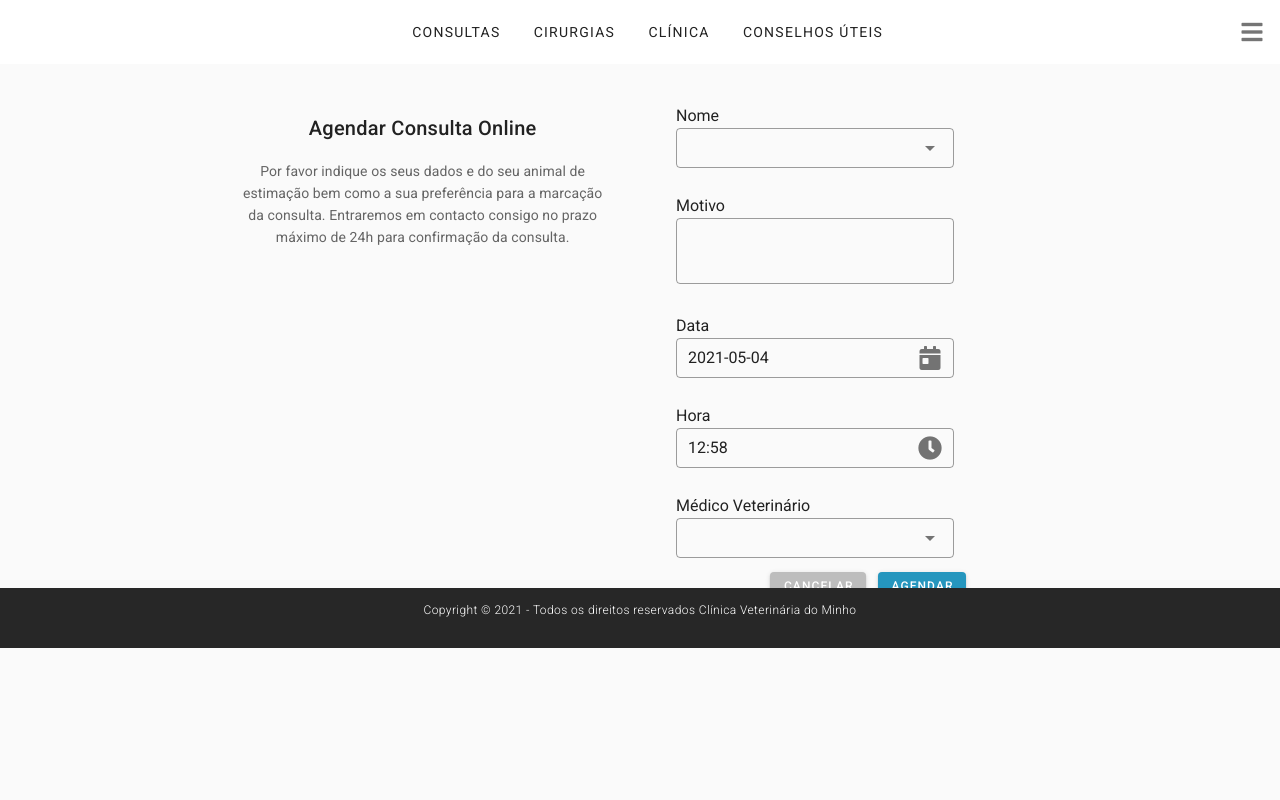
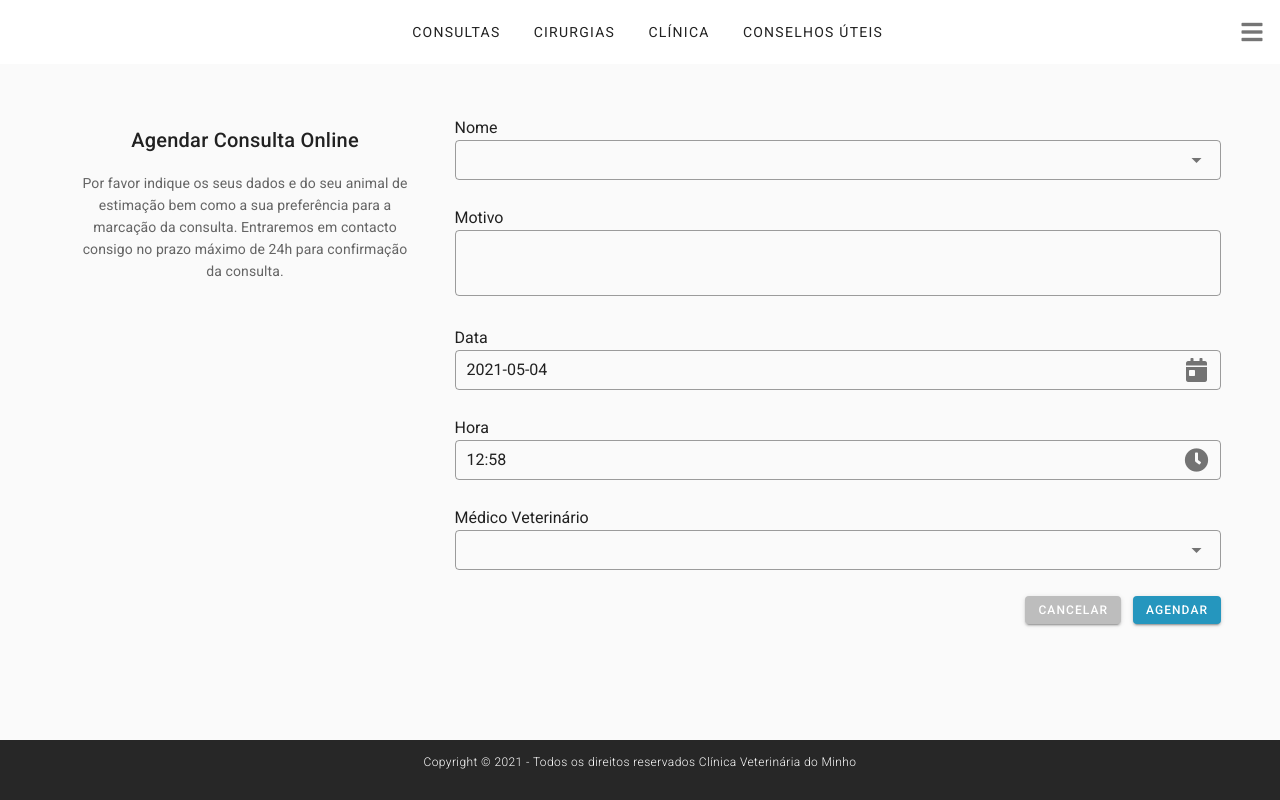
Before and after one commit to 13caroline/vetGest, a Vue app in the folder interface/: page /cliente/agendar/consulta in a window 1280 px wide. Built offline with nearby package versions, Linux system fonts and the light colour scheme.

Commit message:
Adaptando a pagina agendar consulta

```diff
--- a/interface/src/components/Client/AgendarConsulta.vue
+++ b/interface/src/components/Client/AgendarConsulta.vue
@@ -1,24 +1,24 @@
 <template>
   <div>
-    <v-row align="center">
-      <v-container class="fill-height" fluid>
-        <v-row>
-          <v-col cols="4" md="4" offset-md="2">
+    <!-- /*** atenção  container fluid = bad ***/ -->
+    <v-container class="fill-height">
+      <v-row justify="center">
+        <v-col cols="12" md="4">
           <v-card class="mt-8" flat color="transparent">
             <v-card-title class="justify-center"
               >Agendar Consulta Online</v-card-title
             >
             <v-card-text class="justify"
-                >Por favor indique os seus dados e do seu animal de estimação
-                bem como a sua preferência para a marcação da consulta.
-                Entraremos em contacto consigo no prazo máximo de 24h para
-                confirmação da consulta.</v-card-text
+              >Por favor indique os seus dados e do seu animal de estimação bem
+              como a sua preferência para a marcação da consulta. Entraremos em
+              contacto consigo no prazo máximo de 24h para confirmação da
+              consulta.</v-card-text
             >
           </v-card>
         </v-col>
 
-          <v-col cols="3" md="3">
-            <v-card class="mt-10 ml-6" flat color="transparent">
+        <v-col>
+          <v-card class="mt-10" flat color="transparent">
             <div>
               <p class="ma-0">Nome</p>
               <v-select
@@ -121,26 +121,24 @@
               ></v-select>
             </div>
 
-              <v-row align="end" justify="end" >
-                <v-btn
-                  color="#BDBDBD"
-                  small
-                  dark
-                  @click="dialog = true"
+            <!-- /*** atenção  row: margens negativas -> cols! ***/ -->
+            <v-row align="end" justify="end">
+              <v-col cols="auto">
+                <v-btn color="#BDBDBD" small dark @click="dialog = true"
                   >Cancelar</v-btn
                 >
-                <v-btn color="#2596be" small dark class="ml-3"
-                  >Agendar</v-btn
-                >
+                <v-btn color="#2596be" small dark class="ml-3">Agendar</v-btn>
+              </v-col>
             </v-row>
           </v-card>
         </v-col>
       </v-row>
     </v-container>
-    </v-row>
     <v-dialog v-model="dialog" persistent width="30%">
       <v-card>
-        <v-card-title class="justify-center cancel"> Cancelar Agendamento da Consulta </v-card-title>
+        <v-card-title class="justify-center cancel">
+          Cancelar Agendamento da Consulta
+        </v-card-title>
         <v-card-text>
           Tem a certeza que pretende cancelar o agendamento da consulta?
         </v-card-text>
@@ -156,7 +154,16 @@
           >
             Não
           </v-btn>
-          <v-btn depressed large dark color="#2596be" width="50%" to="/cliente/home"> Sim </v-btn>
+          <v-btn
+            depressed
+            large
+            dark
+            color="#2596be"
+            width="50%"
+            to="/cliente/home"
+          >
+            Sim
+          </v-btn>
         </v-card-actions>
       </v-card>
     </v-dialog>
--- a/interface/src/components/Footer.vue
+++ b/interface/src/components/Footer.vue
@@ -1,5 +1,5 @@
 <template>
-  <div>
+  <div class="mt-auto">
     <v-footer
       dark
       padless
--- a/interface/src/components/Login.vue
+++ b/interface/src/components/Login.vue
@@ -106,7 +106,7 @@
 }
 
 .img {
-  height: 30%;
+  height: 70vh;
   width:100vw;
 }
 
--- a/interface/src/styles/general.scss
+++ b/interface/src/styles/general.scss
@@ -17,6 +17,8 @@ h2 {
     background-repeat: repeat;
     background-size: contain;
     position: relative;
+    flex-direction: column !important;
+    display: flex !important;
 }
 .v-slide-group__prev {
     display: none !important;
--- a/interface/src/views/Client/Page.vue
+++ b/interface/src/views/Client/Page.vue
@@ -3,14 +3,14 @@
     <Header />
     <v-container>
       <v-row justify="center">
-        <v-col cols="3" sm="4">
+        <v-col cols="12" lg="4">
           <h3 class="font-weight-regular text-uppercase mb-4 mt-10">
             Os meus animais
           </h3>
           <v-item-group>
             <v-row>
               <v-col
-                class="d-flex child-flex"
+                class="d-flex child-flex animal"
                 cols="5"
                 v-for="a in animal"
                 :key="a.nome"
@@ -60,7 +60,7 @@
           </v-item-group>
         </v-col>
 
-        <v-col cols="6" sm="6">
+        <v-col>
           <h3 class="font-weight-regular text-uppercase mb-4 mt-10">
             Consultas Agendadas
           </h3>
@@ -181,7 +181,7 @@
         </v-col>
       </v-row>
     </v-container>
-    <Footer class="mt-auto" />
+    <Footer />
   </div>
 </template>
 
@@ -264,4 +264,8 @@ export default {
 #no-background-hover::before {
   background-color: transparent !important;
 }
+
+.animal {
+  max-width: 250px;
+}
 </style>
--- a/interface/src/views/Home.vue
+++ b/interface/src/views/Home.vue
@@ -1,5 +1,5 @@
 <template>
-  <div class="h-100">
+  <div style="min-height:100vh">
     <v-app-bar absolute color="#FFFFFF" height="180" flat>
       <v-row>
         <v-col class="d-flex justify-space-around">
```
Lines whose indentation alone changed are shown as unchanged.
